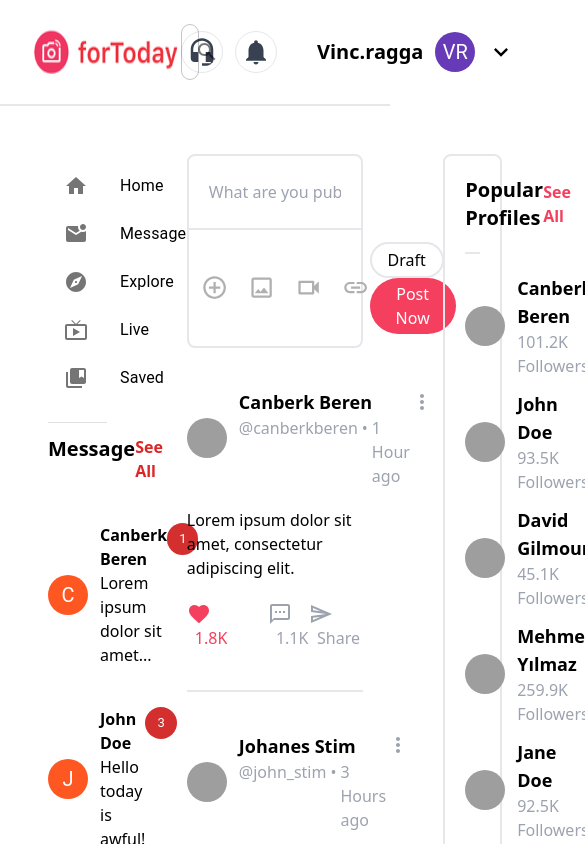
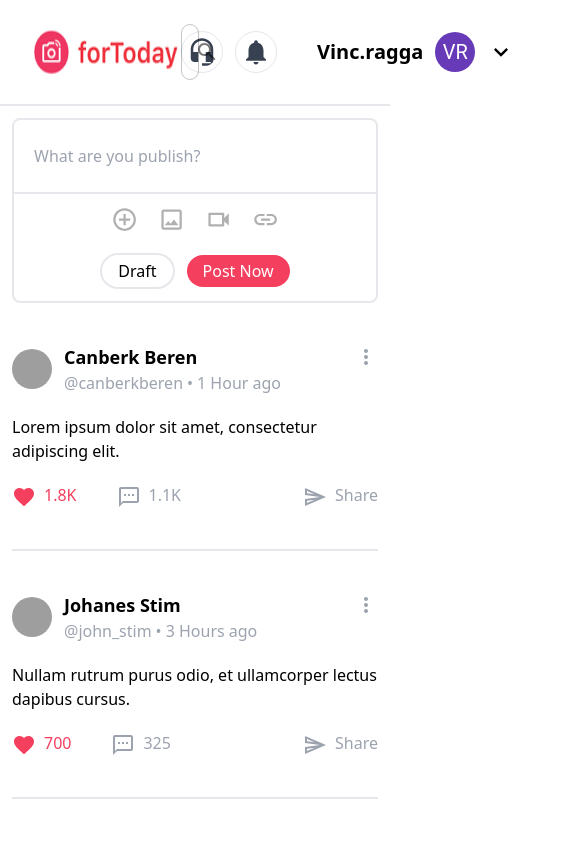
Before and after one commit to OguzhanMendi/socail-media-react, a Next.js app: page / in a window 390 px wide. Shown: the top 844 px of the page, 585 px wide, since content can reach past the window. Built offline with nearby package versions, Linux system fonts and the light colour scheme; grey boxes are pictures that could not be loaded.

Commit message:
Mobile Responsive

```diff
--- a/components/ContentAreaComponents/PublishArea.jsx
+++ b/components/ContentAreaComponents/PublishArea.jsx
@@ -15,7 +15,7 @@ export default function PublishArea() {
           />
         </div>
 
-        <div className="flex justify-between p-3 items-center border-t-2">
+        <div className="flex md:flex-row flex-col md:gap-0 gap-5 justify-between p-3 items-center border-t-2">
           <div className="flex gap-5">
             <ControlPointOutlinedIcon
               style={{
--- a/components/Header.jsx
+++ b/components/Header.jsx
@@ -52,7 +52,7 @@ export default function Header() {
             borderRadius: "50%",
           }}
         />
-        <span className="text-xl font-bold ml-7">Vinc.ragga</span>
+        <span className="text-xl font-bold ml-7 ">Vinc.ragga</span>
         <Avatar sx={{ bgcolor: deepPurple[500] }}>VR</Avatar>
         <ExpandMoreIcon sx={{ fontSize: 28 }} />
       </div>
--- /dev/null
+++ b/components/HeaderMobile.jsx
@@ -0,0 +1,40 @@
+import { useState } from "react";
+import Logo from "@/public/logo.png";
+import Image from "next/image";
+import TextField from "@mui/material/TextField";
+import HeadsetMicIcon from "@mui/icons-material/HeadsetMic";
+import NotificationsIcon from "@mui/icons-material/Notifications";
+import Avatar from "@mui/material/Avatar";
+import { deepPurple } from "@mui/material/colors";
+import ExpandMoreIcon from "@mui/icons-material/ExpandMore";
+import SearchIcon from "@mui/icons-material/Search";
+import InputAdornment from "@mui/material/InputAdornment";
+
+export default function HeaderMobile() {
+  const [isDrawerOpen, setIsDrawerOpen] = useState(false);
+  return (
+    <header className="flex justify-between px-3 py-6 border-b-2 border-gray-200">
+      <Image src={Logo} height={55} />
+
+      <div className="flex items-center gap-3">
+        <ExpandMoreIcon sx={{ fontSize: 28 }} />
+      </div>
+
+      {isDrawerOpen && (
+        <div className="sticky z-50 top-0 left-0  bg-gray-300 w-full h-full p-6">
+          <div className="flex justify-between w-full items-center">
+            <h1>User Menu</h1>
+            <span
+              className="bg-gray-500 p-3 rounded"
+              onClick={() => {
+                setIsDrawerOpen(false);
+              }}
+            >
+              X
+            </span>
+          </div>
+        </div>
+      )}
+    </header>
+  );
+}
--- a/pages/index.js
+++ b/pages/index.js
@@ -7,14 +7,14 @@ export default function Home() {
   return (
     <>
       <Header />
-      <div className="flex p-12 gap-20">
-        <div className="w-1/5">
+      <div className="flex md:p-12 p-3 gap-20">
+        <div className="w-1/5  md:block hidden">
           <LeftSidebar />
         </div>
-        <div className="w-3/5">
+        <div className="md:w-3/5 w-full">
           <ContentArea />
         </div>
-        <div className="w-1/5">
+        <div className="w-1/5 md:block hidden">
           <RightSidebar />
         </div>
       </div>
```
